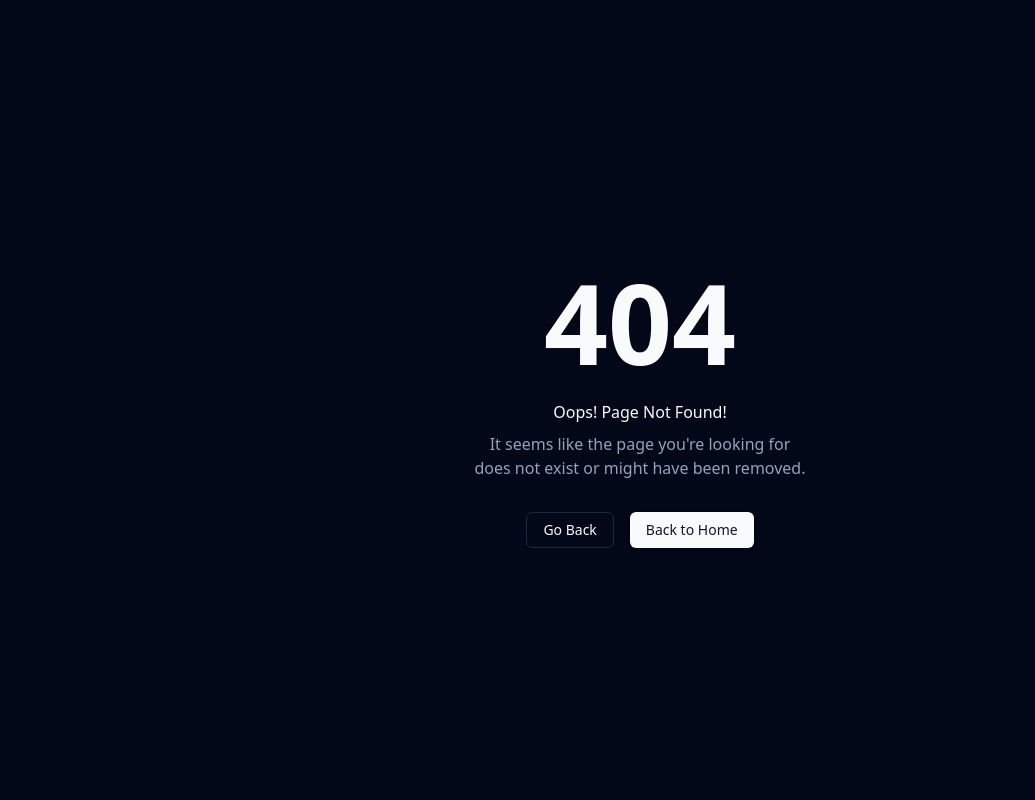
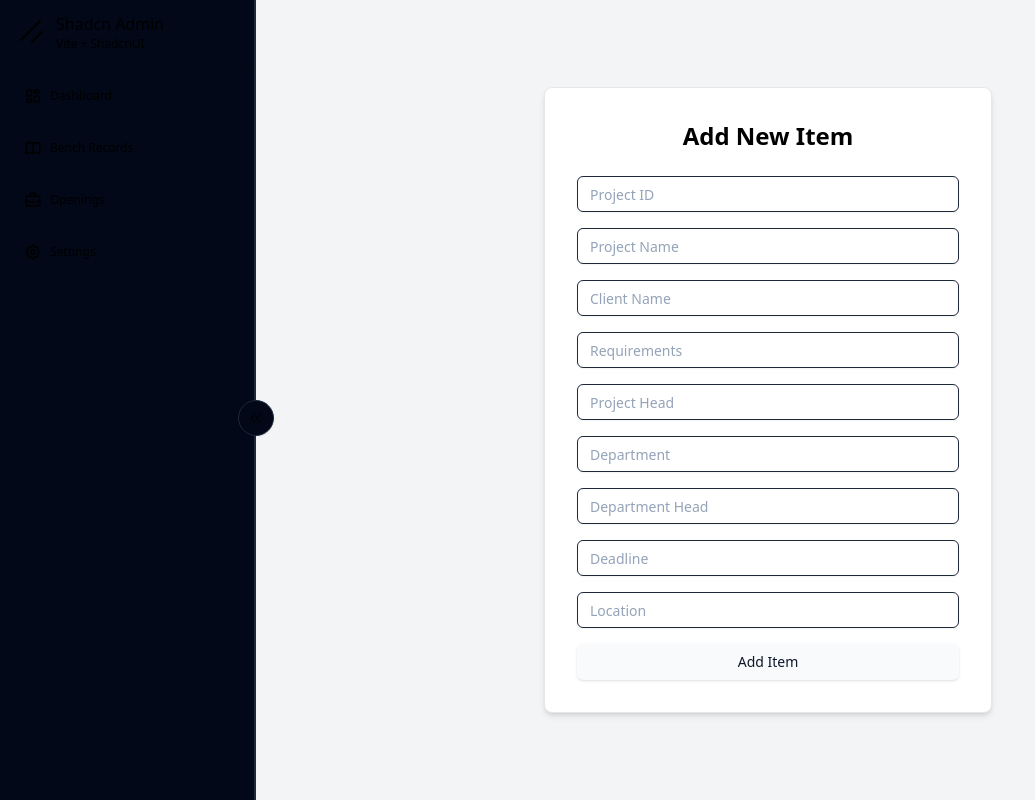
Before and after one commit to AnkushAccolite/BenchManagement, a React (Vite) app in the folder frontend/: page /add-item in a window 1280 px wide. Before the commit this address had no page. Shown: the whole page, without its empty margins (0-1035 px from the left). Built offline with nearby package versions, Linux system fonts and the light colour scheme.

Commit message:
Added Add project and its route

```diff
--- a/frontend/package.json
+++ b/frontend/package.json
@@ -39,7 +39,7 @@
     "react-day-picker": "^8.10.1",
     "react-dom": "^18.2.0",
     "react-hook-form": "^7.51.3",
-    "react-router-dom": "^6.22.3",
+    "react-router-dom": "^6.26.2",
     "react-syntax-highlighter": "^15.5.0",
     "recharts": "^2.12.5",
     "tailwind-merge": "^2.2.2",
--- a/frontend/src/index.css
+++ b/frontend/src/index.css
@@ -98,7 +98,7 @@
     }
   }
 
-  * {
+  /* * {
     @apply border-border;
   }
   body {
@@ -106,7 +106,7 @@
   }
   body > #root {
     @apply h-svh;
-  }
+  } */
 
   /* Prevent focus zoom on mobile devices */
   @media screen and (max-width: 767px) {
@@ -129,7 +129,7 @@
     scrollbar-width: none; /* Firefox */
   }
 
-  .faded-bottom {
+  /* .faded-bottom {
     @apply after:pointer-events-none after:absolute after:bottom-0 after:left-0 after:hidden after:h-32 after:w-full after:bg-[linear-gradient(180deg,_transparent_10%,_hsl(var(--background))_70%)] after:md:block;
-  }
+  } */
 }
--- a/frontend/src/pages/openings/components/columns.tsx
+++ b/frontend/src/pages/openings/components/columns.tsx
@@ -71,6 +71,15 @@ export const columns: ColumnDef<Openings>[] = [
     ),
   },
   {
+    accessorKey: 'location',
+    header: ({ column }) => (
+      <DataTableColumnHeader column={column} title='Location' />
+    ),
+    cell: ({ row }) => (
+      <span>{row.getValue('location')}</span>
+    ),
+  },
+  {
     accessorKey: 'deadline',
     header: ({ column }) => (
       <DataTableColumnHeader column={column} title='Deadline' />
--- /dev/null
+++ b/frontend/src/pages/openings/components/data-table-add.tsx
@@ -0,0 +1,92 @@
+// pages/data-table-add.tsx
+import React from 'react';
+import { Button } from '@/components/custom/button'; // Update path as necessary
+import { Input } from '@/components/ui/input'; // Update path as necessary
+
+const DataTableAdd = () => {
+  const handleSubmit = (event: React.FormEvent) => {
+    event.preventDefault();
+    const formData = new FormData(event.target as HTMLFormElement);
+    const newItem = Object.fromEntries(formData);
+    console.log("New Item Submitted:", newItem);
+    // Additional logic for handling new item submission (e.g., API calls)
+  };
+
+  return (
+    <div className="flex items-center justify-center min-h-screen bg-gray-100">
+      <div className="bg-white p-8 rounded-lg shadow-md border border-gray-200 w-full max-w-md">
+        <h1 className="text-2xl font-semibold text-center mb-6">Add New Item</h1>
+        <form onSubmit={handleSubmit} className="space-y-4">
+          <Input
+            type="text"
+            name="projectId"
+            placeholder="Project ID"
+            required
+            className="w-full"
+          />
+          <Input
+            type="text"
+            name="projectName"
+            placeholder="Project Name"
+            required
+            className="w-full"
+          />
+          <Input
+            type="text"
+            name="clientName"
+            placeholder="Client Name"
+            required
+            className="w-full"
+          />
+          <Input
+            type="text"
+            name="requirements"
+            placeholder="Requirements"
+            required
+            className="w-full"
+          />
+          <Input
+            type="text"
+            name="projectHead"
+            placeholder="Project Head"
+            required
+            className="w-full"
+          />
+          <Input
+            type="text"
+            name="department"
+            placeholder="Department"
+            required
+            className="w-full"
+          />
+          <Input
+            type="text"
+            name="departmentHead"
+            placeholder="Department Head"
+            required
+            className="w-full"
+          />
+          <Input
+            type="text"
+            name="deadline"
+            placeholder="Deadline"
+            required
+            className="w-full"
+          />
+          <Input
+            type="text"
+            name="location"
+            placeholder="Location"
+            required
+            className="w-full"
+          />
+          <Button type="submit" className="w-full mt-4">
+            Add Item
+          </Button>
+        </form>
+      </div>
+    </div>
+  );
+};
+
+export default DataTableAdd;
--- a/frontend/src/pages/openings/components/data-table-toolbar.tsx
+++ b/frontend/src/pages/openings/components/data-table-toolbar.tsx
@@ -1,18 +1,19 @@
-import { Cross2Icon } from '@radix-ui/react-icons'
-import { Table } from '@tanstack/react-table'
-
-import { Button } from '@/components/custom/button'
-import { Input } from '@/components/ui/input'
-import { DataTableViewOptions } from '../components/data-table-view-options'
+// pages/components/DataTableToolbar.tsx
+import { Cross2Icon } from '@radix-ui/react-icons';
+import { Table } from '@tanstack/react-table';
+import { Button } from '@/components/custom/button';
+import { Input } from '@/components/ui/input';
+import { DataTableViewOptions } from './data-table-view-options';
+import { useNavigate } from 'react-router-dom'; // Import useNavigate
 
 interface DataTableToolbarProps<TData> {
-  table: Table<TData>
+  table: Table<TData>;
 }
 
-export function DataTableToolbar<TData>({
-  table,
-}: DataTableToolbarProps<TData>) {
-  const isFiltered = table.getState().columnFilters.length > 0
+export function DataTableToolbar<TData>({ table }: DataTableToolbarProps<TData>) {
+  const navigate = useNavigate(); // Get navigate function
+
+  const isFiltered = table.getState().columnFilters.length > 0;
 
   return (
     <div className='flex items-center justify-between'>
@@ -36,7 +37,7 @@ export function DataTableToolbar<TData>({
           </Button>
         )}
       </div>
-      <DataTableViewOptions table={table} />
+      <DataTableViewOptions table={table} onAdd={() => navigate('/add-item')} /> {/* Navigate to Add Item */}
     </div>
-  )
+  );
 }
--- a/frontend/src/pages/openings/components/data-table-view-options.tsx
+++ b/frontend/src/pages/openings/components/data-table-view-options.tsx
@@ -1,24 +1,27 @@
-import { DropdownMenuTrigger } from '@radix-ui/react-dropdown-menu'
-import { MixerHorizontalIcon } from '@radix-ui/react-icons'
-import { Table } from '@tanstack/react-table'
+import { DropdownMenuTrigger } from '@radix-ui/react-dropdown-menu';
+import { MixerHorizontalIcon } from '@radix-ui/react-icons';
+import { Table } from '@tanstack/react-table';
 
-import { Button } from '@/components/custom/button'
+import { Button } from '@/components/custom/button';
 import {
   DropdownMenu,
   DropdownMenuCheckboxItem,
   DropdownMenuContent,
   DropdownMenuLabel,
   DropdownMenuSeparator,
-} from '@/components/ui/dropdown-menu'
+} from '@/components/ui/dropdown-menu';
 
 interface DataTableViewOptionsProps<TData> {
-  table: Table<TData>
+  table: Table<TData>;
+  onAdd: () => void; // Add onAdd prop for the Add button
 }
 
 export function DataTableViewOptions<TData>({
   table,
+  onAdd, // Destructure onAdd
 }: DataTableViewOptionsProps<TData>) {
   return (
+    <div className="flex items-center">
       <DropdownMenu>
         <DropdownMenuTrigger asChild>
           <Button
@@ -39,8 +42,7 @@ export function DataTableViewOptions<TData>({
               (column) =>
                 typeof column.accessorFn !== 'undefined' && column.getCanHide()
             )
-          .map((column) => {
-            return (
+            .map((column) => (
               <DropdownMenuCheckboxItem
                 key={column.id}
                 className='capitalize'
@@ -49,9 +51,12 @@ export function DataTableViewOptions<TData>({
               >
                 {column.id}
               </DropdownMenuCheckboxItem>
-            )
-          })}
+            ))}
         </DropdownMenuContent>
       </DropdownMenu>
-  )
+      <Button onClick={onAdd} variant='outline' size='sm' className='ml-2 h-8 lg:flex'>
+        ADD
+      </Button>
+    </div>
+  );
 }
--- a/frontend/src/pages/openings/components/data-table.tsx
+++ b/frontend/src/pages/openings/components/data-table.tsx
@@ -99,7 +99,7 @@ export function DataTable<TData, TValue>({
 
   return (
     <div className='space-y-4'>
-      <DataTableToolbar table={table} />
+      <DataTableToolbar table={table}/>
       <div className='rounded-md border'>
         <Table>
           <TableHeader>
--- a/frontend/src/router.tsx
+++ b/frontend/src/router.tsx
@@ -63,6 +63,12 @@ const router = createBrowserRouter([
         path: 'openings',
         lazy: async () => ({
           Component: (await import('@/pages/openings')).default,
+        }),
+      },
+      {
+        path: '/add-item', // This is the path to your Add Item page
+        lazy: async () => ({
+          Component: (await import('./pages/openings/components/data-table-add.tsx')).default,
         }),
       },
       {
```
Also changed, not shown: 1 other file (tests, documents, lock files or other folders). Lines whose indentation alone changed are shown as unchanged.
